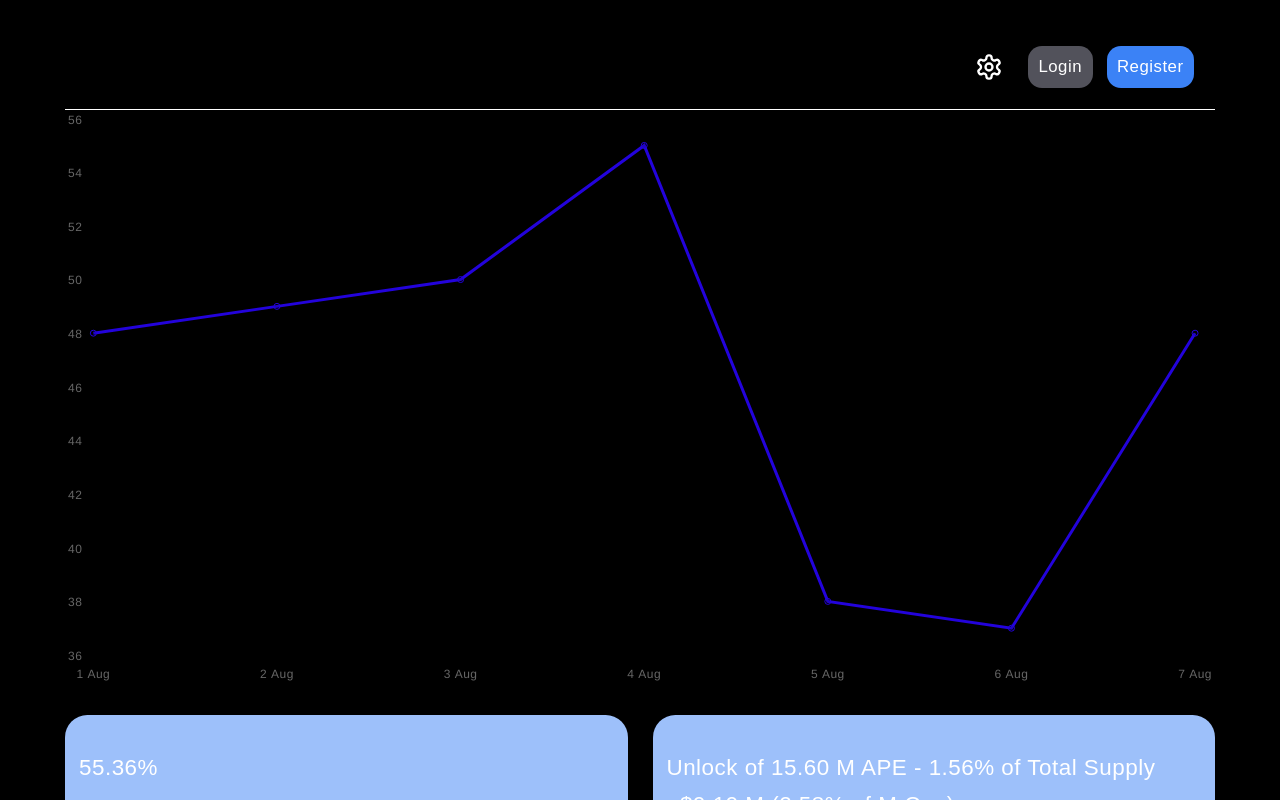
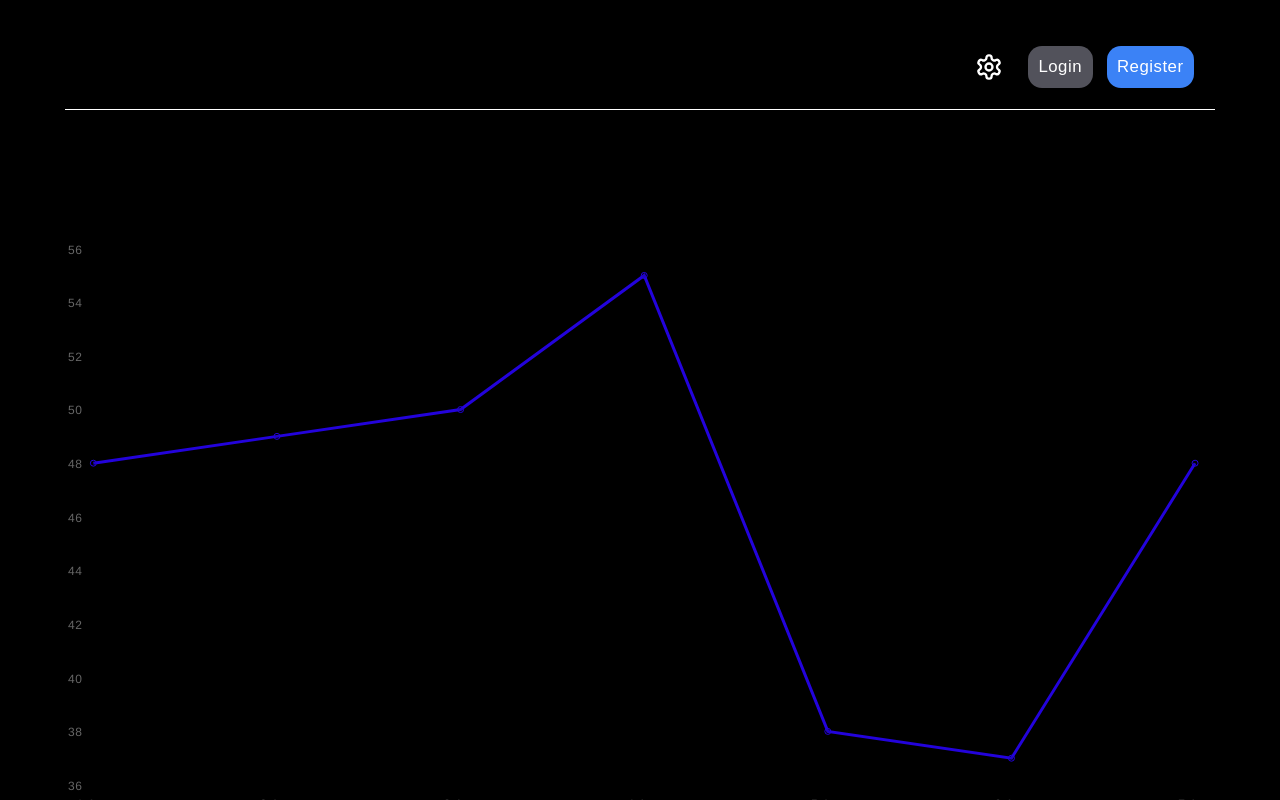
Before and after one commit to sklyarix/CryptoPortfolio, a React (Vite) app in the folder client/: page / in a window 1280 px wide. Shown: the top 800 px of the page. Built offline with nearby package versions, Linux system fonts and the light colour scheme.

Commit message:
upd - IndexFearGreed

```diff
--- a/client/package.json
+++ b/client/package.json
@@ -12,8 +12,10 @@
   "dependencies": {
     "@tanstack/react-query": "^5.51.1",
     "@tanstack/react-query-devtools": "^5.51.1",
+    "add": "^2.0.6",
     "axios": "^1.7.2",
     "chart.js": "^4.4.3",
+    "classnames": "^2.5.1",
     "js-cookie": "^3.0.5",
     "react": "^18.3.1",
     "react-chartjs-2": "^5.2.0",
@@ -22,7 +24,8 @@
     "react-icons": "^5.2.1",
     "react-router-dom": "^6.25.1",
     "react-select": "^5.8.0",
-    "swiper": "^11.1.9"
+    "swiper": "^11.1.9",
+    "yarn": "^1.22.22"
   },
   "devDependencies": {
     "@faker-js/faker": "^8.4.1",
--- /dev/null
+++ b/client/src/components/widgets/IndexFearGreed/IndexFearGreed.module.scss
@@ -0,0 +1,59 @@
+$default-size: 100px;
+
+
+@mixin draw-progress($progress, $color) {
+  .pie {
+    .halfCircle {
+      border-color: $color;
+    }
+
+    .leftSide {
+      transform: rotate($progress * 3.6deg);
+    }
+
+    @if $progress <= 50 {
+      .right-side {
+        display: none;
+      }
+    } @else {
+      clip-path: inset(auto auto auto auto);
+
+      .rightSide {
+        transform: rotate(180deg);
+      }
+    }
+  }
+}
+
+.wrapper {
+  width: 100px;
+  height: 100px;
+
+  float: left;
+  margin: 15px;
+  position: relative;
+}
+
+.pie {
+  width: 100%;
+  height: 100%;
+  clip-path: inset(0 $default-size $default-size calc($default-size / 2));
+  left: 0;
+  position: absolute;
+  top: 0;
+}
+.halfCircle {
+  width: 100%;
+  height: 100%;
+  border: 10px solid #3498db;
+  clip-path: inset(0 50px 0 0);
+  border-radius: 50%;
+  left: 0;
+  position: absolute;
+  top: 0;
+}
+.progress45 {
+    @include draw-progress(45, #1abc9c);
+}
+
+//clip: rect(0, 0.5em, 1em, 0);
--- /dev/null
+++ b/client/src/components/widgets/IndexFearGreed/IndexFearGreed.tsx
@@ -0,0 +1,30 @@
+import classNames from 'classnames'
+import styles from './IndexFearGreed.module.scss'
+
+const IndexFearGreed = () => {
+	return (
+		<div
+			className={classNames(styles.wrapper, styles.style2, styles.progress45)}
+		>
+			<div className={styles.pie}>
+				<div className={classNames(styles.leftSide, styles.halfCircle)}></div>
+				<div className={classNames(styles.rightSide, styles.halfCircle)}></div>
+			</div>
+		</div>
+	)
+}
+
+export default IndexFearGreed
+
+/*
+<span class='label'>
+				45<span class='smaller'>%</span>
+			</span>
+			<div class='pie'>
+				<div class='left-side half-circle'></div>
+				<div class='right-side half-circle'></div>
+			</div>
+			<div class='shadow'></div>
+
+
+	 */
--- a/client/src/pages/Home/Home.tsx
+++ b/client/src/pages/Home/Home.tsx
@@ -5,13 +5,14 @@ import Table from '../../components/table/Table.tsx'
 import BtcDominance from '../../components/widgets/BtcDominance/BtcDominance.tsx'
 
 import 'swiper/css'
+import IndexFearGreed from '../../components/widgets/IndexFearGreed/IndexFearGreed.tsx'
 import styles from './Home.module.scss'
 
 const Home = () => {
 	const data = null
 	return (
 		<Layout>
-			<indexFearGreed />
+			<IndexFearGreed />
 			<BtcDominance />
 			<Swiper spaceBetween={25} slidesPerView={2} style={{ marginTop: '30px' }}>
 				<SwiperSlide>
```
Also changed, not shown: client/src/components/widgets/indexFearGreed/indexFearGreed.tsx (deleted, +0 -16 lines), client/src/components/widgets/indexFearGreed/indexFearGreed.module.scss (deleted), 1 other file (tests, documents, lock files or other folders).
